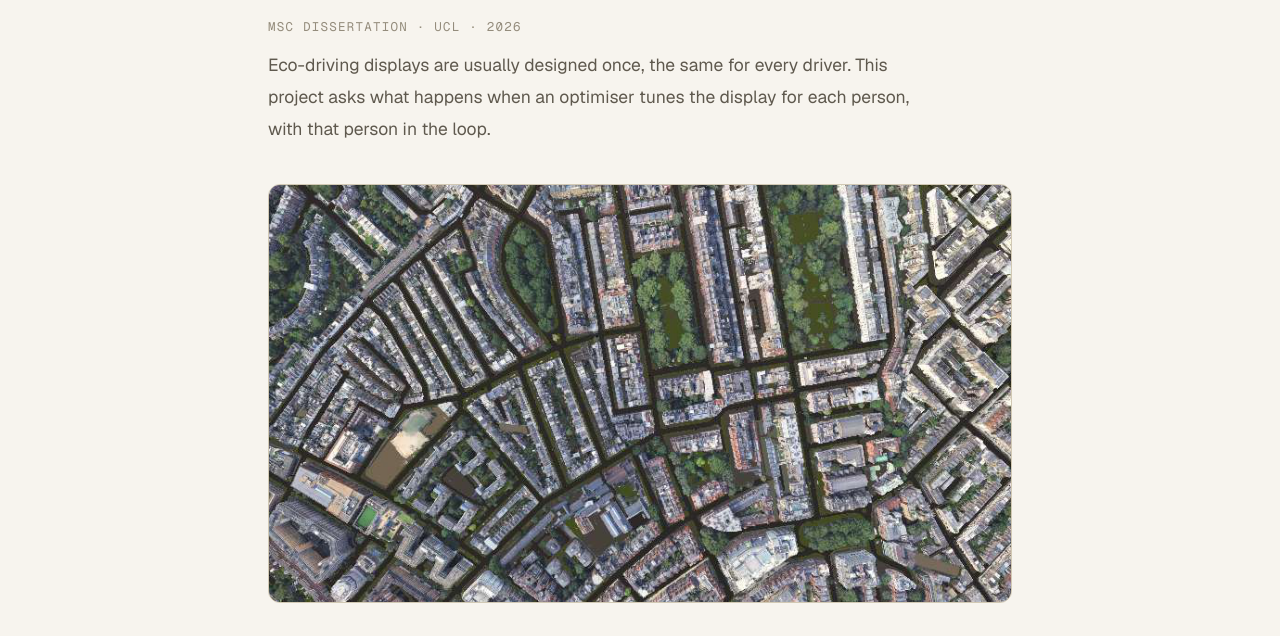
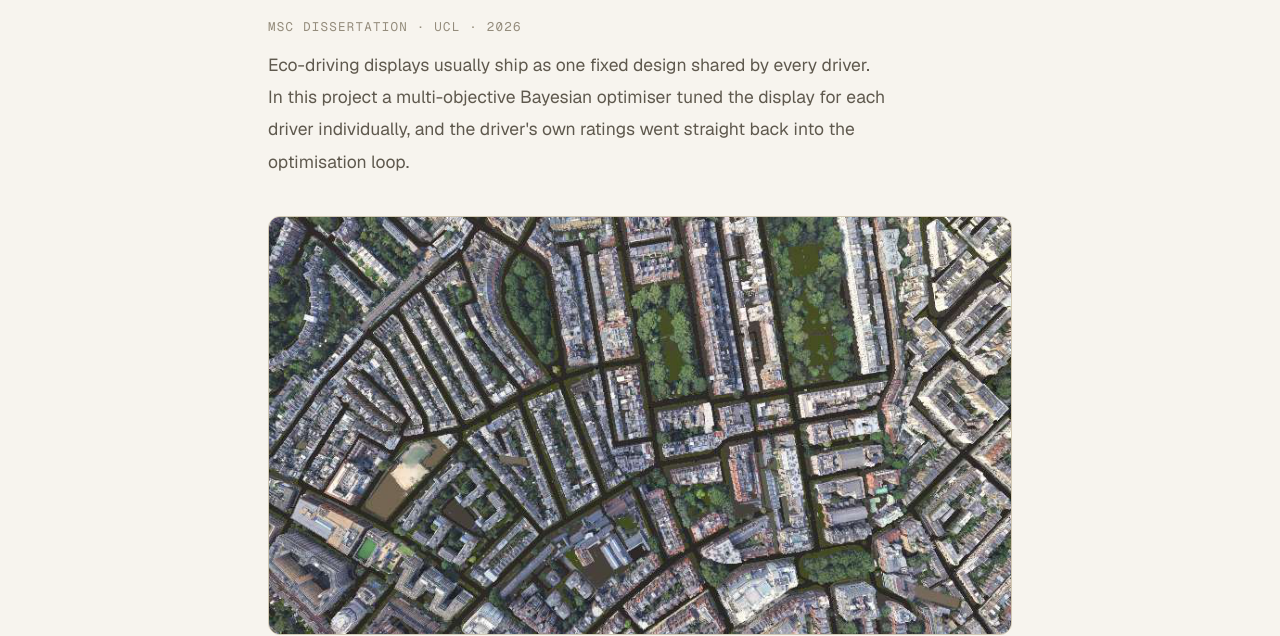
Before and after one commit to ArcadiaE/ArcadiaE.github.io, a plain HTML site: page projects/driving.html in a window 1280 px wide. Shown: the part 197-833 px from the top of the page. Drawn offline with nearby package versions, Linux system fonts and the light colour scheme.

Commit message:
rewrite about/lede copy

```diff
--- a/projects/driving.html
+++ b/projects/driving.html
@@ -69,8 +69,8 @@
 <header><div class="wrap">
   <h1 data-en="Sustainable Personalised Driving" data-zh="可持续的个性化驾驶">Sustainable Personalised Driving</h1>
   <p class="meta" data-en="MSc dissertation · UCL · 2026" data-zh="硕士毕业论文 · UCL · 2026">MSc dissertation · UCL · 2026</p>
-  <p class="lede" data-en="Eco-driving displays are usually designed once, the same for every driver. This project asks what happens when an optimiser tunes the display for each person, with that person in the loop."
-     data-zh="生态驾驶的提示界面通常只设计一次，所有人共用。这个项目想问的是：如果让优化器针对每个人分别调整界面，而这个人的感受直接参与优化，会怎么样。">Eco-driving displays are usually designed once, the same for every driver. This project asks what happens when an optimiser tunes the display for each person, with that person in the loop.</p>
+  <p class="lede" data-en="Eco-driving displays usually ship as one fixed design shared by every driver. In this project a multi-objective Bayesian optimiser tuned the display for each driver individually, and the driver's own ratings went straight back into the optimisation loop."
+     data-zh="生态驾驶界面通常只有一套固定设计，所有驾驶员共用。这个项目让多目标贝叶斯优化器为每位驾驶员分别调整界面，驾驶员本人的评分直接进入优化闭环。">Eco-driving displays usually ship as one fixed design shared by every driver. In this project a multi-objective Bayesian optimiser tuned the display for each driver individually, and the driver's own ratings went straight back into the optimisation loop.</p>
   <div class="banner"><img src="../assets/proj-aerial.png" alt=""></div>
   <div class="stats">
     <div class="stat"><b>16</b><span data-en="drivers" data-zh="名驾驶员">drivers</span></div>
```
